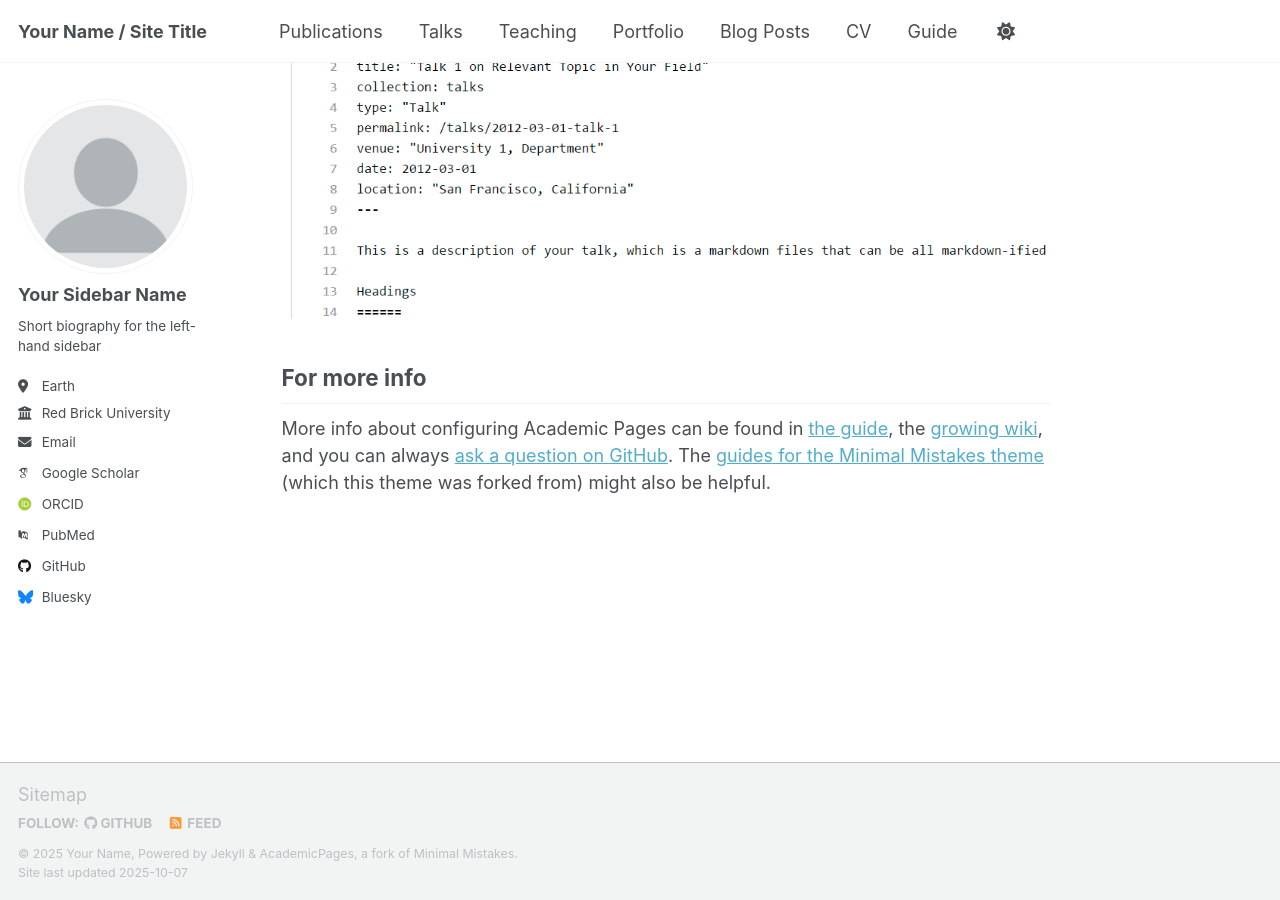
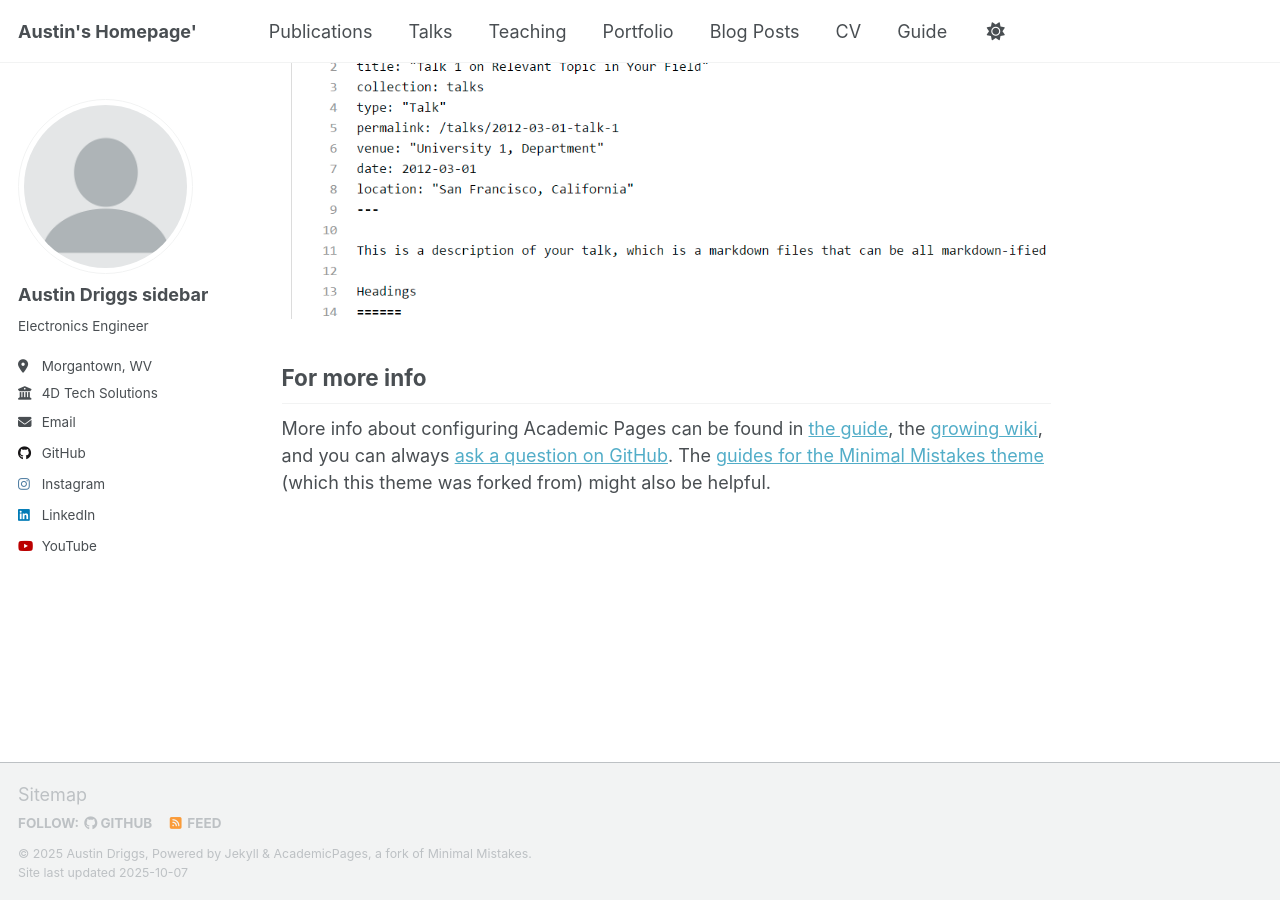
Before and after one commit to austindriggs/austindriggs.github.io, a Jekyll site: the page built from _pages/about.md, in a window 1280 px wide and 900 px high, scrolled down 2880 px. Built offline with Jekyll 4.4.1, drawn with Linux system fonts in a browser that asks for light colours; some web fonts are replaced; a script that is not in the unit is left out.

Commit message:
initial cleanup

```diff
--- a/_config.yml
+++ b/_config.yml
@@ -9,14 +9,14 @@
 # Basic Site Settings
 locale                   : "en-US"
 site_theme               : "default" # Currently available options are "default", "air"
-title                    : "Your Name / Site Title"
+title                    : "Austin's Homepage'"
 title_separator          : "-"
-name                     : &name "Your Name"
-description              : &description "Your Name's academic portfolio"   # Update this with a general description of your site, this is the default if not overridden by a page
+name                     : &name "Austin Driggs"
+description              : &description "Austin Driggs webpage for things"   # Update this with a general description of your site, this is the default if not overridden by a page
 url                      : https://academicpages.github.io # The base hostname & protocol for your site e.g. "https://[your GitHub username].github.io",
                                                            # or if you already have some other page hosted on Github then use "https://[your GitHub username].github.io/[Your Repo Name]"
 baseurl                  : "" # the subpath of your site, e.g. "/blog"
-repository               : "academicpages/academicpages.github.io"
+repository               : "austindriggs.github.io"
 
 # Site Author - The following control what appear as part of the author content on the side bar.
 #               If a field is blank the icon and link will not appear, otherwise it will be shown.
@@ -24,23 +24,23 @@ repository               : "academicpages/academicpages.github.io"
 author:
   # Biographic information
   avatar           : "profile.png"
-  name             : "Your Sidebar Name"
+  name             : "Austin Driggs sidebar"
   pronouns         : # example: "she/her"
-  bio              : "Short biography for the left-hand sidebar"
-  location         : "Earth"
-  employer         : "Red Brick University"
+  bio              : "Electronics Engineer"
+  location         : "Morgantown, WV"
+  employer         : "4D Tech Solutions"
   uri              : # URL
-  email            : "none@example.org"
+  email            : "austin26driggs@gmail.com"
 
   # Academic websites
   academia         : # URL
   arxiv            : # URL - Update with the correct link to your profile
-  googlescholar    : "https://scholar.google.com/citations?user=PS_CX0AAAAAJ"
+  googlescholar    : #"https://scholar.google.com/citations?user=PS_CX0AAAAAJ"
   inspire-hep      : # URL
   impactstory      : # URL
-  orcid            : "http://orcid.org/yourorcidurl"
+  orcid            : #"http://orcid.org/yourorcidurl"
   semantic         : # URL
-  pubmed           : "https://www.ncbi.nlm.nih.gov/pubmed/?term=john+snow"
+  pubmed           : #"https://www.ncbi.nlm.nih.gov/pubmed/?term=john+snow"
   researchgate     : # URL
   scopus           : # URL
 
@@ -48,22 +48,22 @@ author:
   bitbucket        : # Username - Update with your username on the site
   codepen          : # Username
   dribbble         : # Username
-  github           : "academicpages"
+  github           : "austindriggs"
   kaggle           : # Username
   stackoverflow    : # User number or user number and name (i.e., use "1" or "1/jeff-atwood")
 
   # Social media
   artstation       : # Username
-  bluesky          : "bsky.app" # Replace this with you Bluesky username
+  bluesky          : #"bsky.app" # Replace this with you Bluesky username
   facebook         : # Username
   flickr           : # Username
   foursquare       : # Username
   goodreads        : # Username
   google_plus      : # Username
   keybase          : # Username
-  instagram        : # Username
+  instagram        : "austindriggs"
   lastfm           : # Username
-  linkedin         : # Username
+  linkedin         : "austindriggs"
   mastodon         : # URL
   medium           : # URL
   pinterest        : # Username
@@ -76,7 +76,7 @@ author:
   weibo            : # Username
   wikipedia        : # Username
   xing             : # Username
-  youtube          : # Username
+  youtube          : "austindriggs"
   zhihu            : # Username
 
 # Publication Category - The following the list of publication categories and their headings
```
